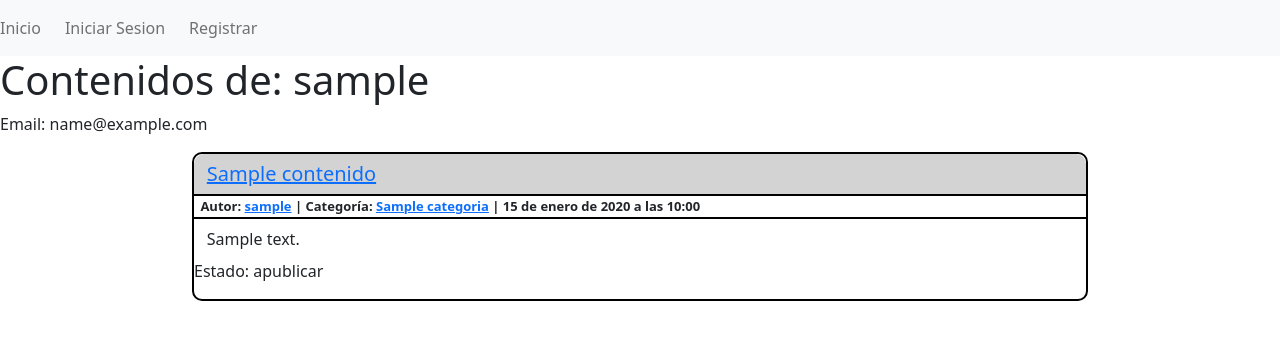
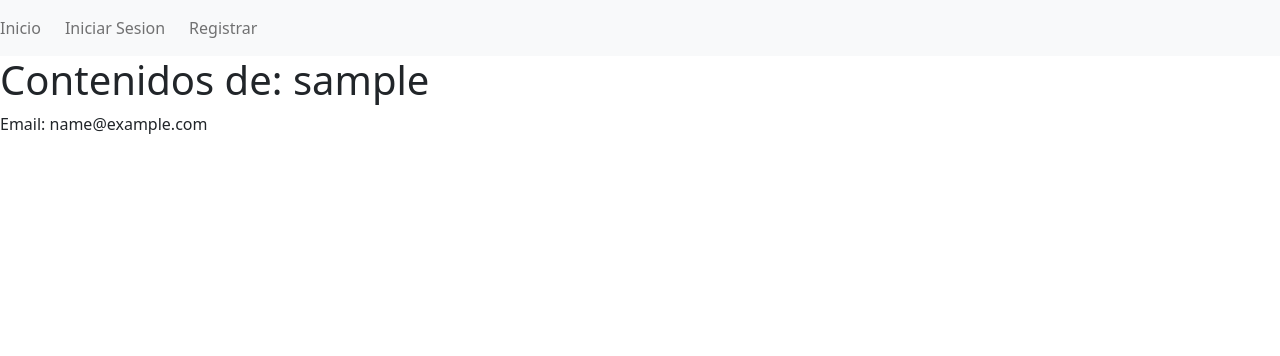
Before and after one commit to FranciscoCaba/cms-is2, a Django app: page /contenido/autor/1/ in a window 1280 px wide. Shown: the top 356 px of the page. Run offline with Django 4.2, Linux system fonts and the light colour scheme; tables that the repository leaves empty hold one stand-in row (values such as "Sample post"); some libraries are stand-ins or nearby versions.

Commit message:
mas html

```diff
--- a/contenido/templates/autor/contenidos_autor.html
+++ b/contenido/templates/autor/contenidos_autor.html
@@ -20,16 +20,6 @@
         <div class="portlet-body">
           {{ contenido.descripcion | safe }}
         </div>
-        {% if contenido.estado == "Rechazado" %}
-          <div class="contenido-rechazado">
-            <p>Estado: Rechazado</p>
-            <p>Razón de Rechazo: {{ contenido.razon_rechazo }}</p>
-          </div>
-        {% else %}
-          <div class="contenido-estado">
-            <p>Estado: {{ contenido.estado }}</p>
-          </div>
-        {% endif %}
       </li>
     {% endfor %}
   </ul>
--- a/contenido/templates/kanban.html
+++ b/contenido/templates/kanban.html
@@ -56,7 +56,7 @@
                     <ul>
                         {% for contenido in contenidos %}
                         {% if contenido.estado == 'Rechazado' %}
-                            <li class="titulo-contenido-kanban"><a href="{% url 'detalle_contenido' contenido.id %}">{{ contenido.titulo }}</a></li>
+                            <li class="titulo-contenido-kanban"><a href="{% url 'detalle_contenido' contenido.id %}">{{ contenido.titulo }}</a> <br/>Razon: {{ contenido.razon_rechazo }}</li>
                         {% endif %}
                         {% endfor %}
                     </ul>
--- a/contenido/views.py
+++ b/contenido/views.py
@@ -306,7 +306,7 @@ def detalle_autor(request, pk):
     autor = get_object_or_404(User, pk=pk)
 
     # Obtiene los contenidos relacionados al autor
-    contenidos = Contenido.objects.filter(user=autor).order_by('-fecha')
+    contenidos = Contenido.objects.filter(user=autor,estado='Publicado').order_by('-fecha')
 
     # Renderiza el template para mostrar los detalles del autor y sus contenidos
     return render(request, 'autor/contenidos_autor.html', {'autor': autor, 'contenidos': contenidos})
```
Also changed, not shown: contenido/templates/contenido/razon_rechazo_form.html (+6 -2 lines).
